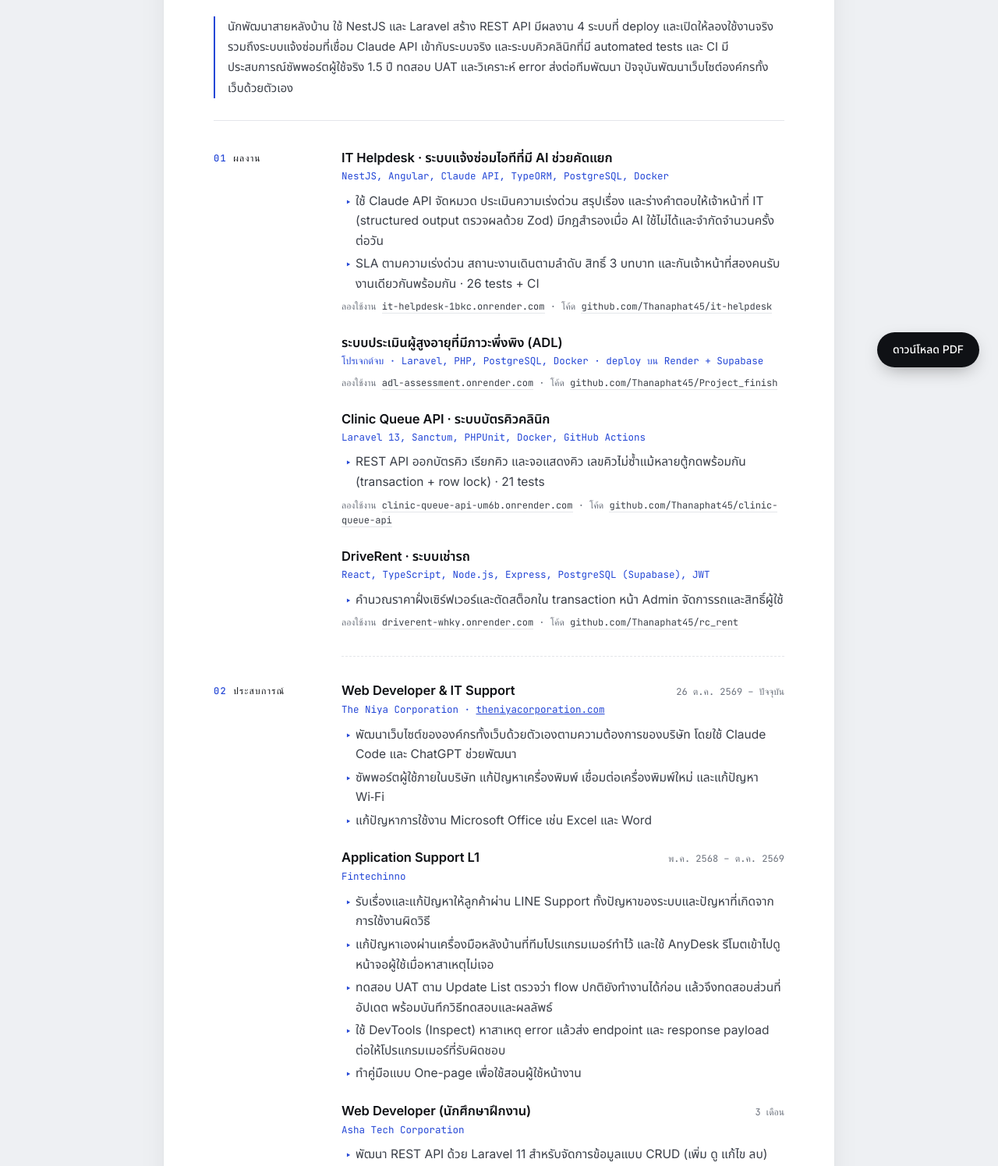
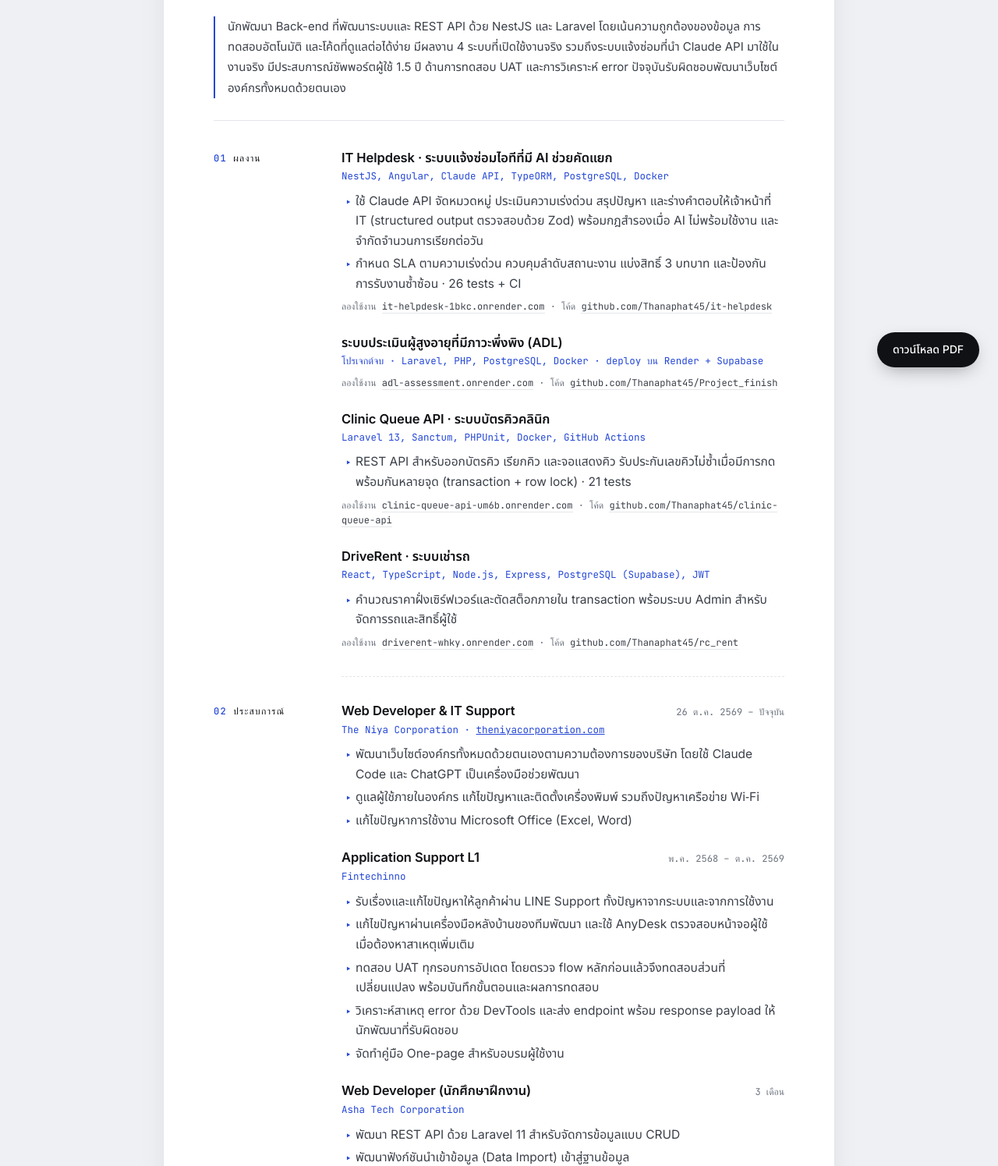
Before and after one commit to Thanaphat45/Thanaphat45.github.io, a plain HTML site: page resume.html in a window 1280 px wide. Shown: the part 305-1800 px from the top of the page at 78% size. Drawn offline with Linux system fonts and the light colour scheme.

Commit message:
Resume: professional wording TH/EN, rebuilt PDFs
Co-Authored-By: Claude Opus 5.5 <noreply@anthropic.com>

```diff
--- a/resume.html
+++ b/resume.html
@@ -167,9 +167,9 @@
       <a href="https://github.com/Thanaphat45" target="_blank" rel="noopener">github.com/Thanaphat45</a>
     </p>
     <p class="summary">
-      นักพัฒนาสายหลังบ้าน ใช้ NestJS และ Laravel สร้าง REST API มีผลงาน 4 ระบบที่ deploy และเปิดให้ลองใช้งานจริง
-      รวมถึงระบบแจ้งซ่อมที่เชื่อม Claude API เข้ากับระบบจริง และระบบคิวคลินิกที่มี automated tests และ CI
-      มีประสบการณ์ซัพพอร์ตผู้ใช้จริง 1.5 ปี ทดสอบ UAT และวิเคราะห์ error ส่งต่อทีมพัฒนา ปัจจุบันพัฒนาเว็บไซต์องค์กรทั้งเว็บด้วยตัวเอง
+      นักพัฒนา Back-end ที่พัฒนาระบบและ REST API ด้วย NestJS และ Laravel โดยเน้นความถูกต้องของข้อมูล การทดสอบอัตโนมัติ และโค้ดที่ดูแลต่อได้ง่าย
+      มีผลงาน 4 ระบบที่เปิดใช้งานจริง รวมถึงระบบแจ้งซ่อมที่นำ Claude API มาใช้ในงานจริง
+      มีประสบการณ์ซัพพอร์ตผู้ใช้ 1.5 ปี ด้านการทดสอบ UAT และการวิเคราะห์ error ปัจจุบันรับผิดชอบพัฒนาเว็บไซต์องค์กรทั้งหมดด้วยตนเอง
     </p>
   </header>
 
@@ -181,8 +181,8 @@
           <h3>IT Helpdesk · ระบบแจ้งซ่อมไอทีที่มี AI ช่วยคัดแยก</h3>
           <p class="org">NestJS, Angular, Claude API, TypeORM, PostgreSQL, Docker</p>
           <ul>
-            <li>ใช้ Claude API จัดหมวด ประเมินความเร่งด่วน สรุปเรื่อง และร่างคำตอบให้เจ้าหน้าที่ IT (structured output ตรวจผลด้วย Zod) มีกฎสำรองเมื่อ AI ใช้ไม่ได้และจำกัดจำนวนครั้งต่อวัน</li>
-            <li>SLA ตามความเร่งด่วน สถานะงานเดินตามลำดับ สิทธิ์ 3 บทบาท และกันเจ้าหน้าที่สองคนรับงานเดียวกันพร้อมกัน · 26 tests + CI</li>
+            <li>ใช้ Claude API จัดหมวดหมู่ ประเมินความเร่งด่วน สรุปปัญหา และร่างคำตอบให้เจ้าหน้าที่ IT (structured output ตรวจสอบด้วย Zod) พร้อมกฎสำรองเมื่อ AI ไม่พร้อมใช้งาน และจำกัดจำนวนการเรียกต่อวัน</li>
+            <li>กำหนด SLA ตามความเร่งด่วน ควบคุมลำดับสถานะงาน แบ่งสิทธิ์ 3 บทบาท และป้องกันการรับงานซ้ำซ้อน · 26 tests + CI</li>
           </ul>
           <p class="proj-links"><span>ลองใช้งาน <a href="https://it-helpdesk-1bkc.onrender.com" target="_blank" rel="noopener">it-helpdesk-1bkc.onrender.com</a></span><span>โค้ด <a href="https://github.com/Thanaphat45/it-helpdesk" target="_blank" rel="noopener">github.com/Thanaphat45/it-helpdesk</a></span></p>
         </article>
@@ -194,13 +194,13 @@
         <article class="item">
           <h3>Clinic Queue API · ระบบบัตรคิวคลินิก</h3>
           <p class="org">Laravel 13, Sanctum, PHPUnit, Docker, GitHub Actions</p>
-          <ul><li>REST API ออกบัตรคิว เรียกคิว และจอแสดงคิว เลขคิวไม่ซ้ำแม้หลายตู้กดพร้อมกัน (transaction + row lock) · 21 tests</li></ul>
+          <ul><li>REST API สำหรับออกบัตรคิว เรียกคิว และจอแสดงคิว รับประกันเลขคิวไม่ซ้ำเมื่อมีการกดพร้อมกันหลายจุด (transaction + row lock) · 21 tests</li></ul>
           <p class="proj-links"><span>ลองใช้งาน <a href="https://clinic-queue-api-um6b.onrender.com/api/v1/services" target="_blank" rel="noopener">clinic-queue-api-um6b.onrender.com</a></span><span>โค้ด <a href="https://github.com/Thanaphat45/clinic-queue-api" target="_blank" rel="noopener">github.com/Thanaphat45/clinic-queue-api</a></span></p>
         </article>
         <article class="item">
           <h3>DriveRent · ระบบเช่ารถ</h3>
           <p class="org">React, TypeScript, Node.js, Express, PostgreSQL (Supabase), JWT</p>
-          <ul><li>คำนวณราคาฝั่งเซิร์ฟเวอร์และตัดสต็อกใน transaction หน้า Admin จัดการรถและสิทธิ์ผู้ใช้</li></ul>
+          <ul><li>คำนวณราคาฝั่งเซิร์ฟเวอร์และตัดสต็อกภายใน transaction พร้อมระบบ Admin สำหรับจัดการรถและสิทธิ์ผู้ใช้</li></ul>
           <p class="proj-links"><span>ลองใช้งาน <a href="https://driverent-whky.onrender.com" target="_blank" rel="noopener">driverent-whky.onrender.com</a></span><span>โค้ด <a href="https://github.com/Thanaphat45/rc_rent" target="_blank" rel="noopener">github.com/Thanaphat45/rc_rent</a></span></p>
         </article>
       </div>
@@ -216,9 +216,9 @@
           </div>
           <p class="org">The Niya Corporation · <a href="https://www.theniyacorporation.com" style="color:inherit">theniyacorporation.com</a></p>
           <ul>
-            <li>พัฒนาเว็บไซต์ขององค์กรทั้งเว็บด้วยตัวเองตามความต้องการของบริษัท โดยใช้ Claude Code และ ChatGPT ช่วยพัฒนา</li>
-            <li>ซัพพอร์ตผู้ใช้ภายในบริษัท แก้ปัญหาเครื่องพิมพ์ เชื่อมต่อเครื่องพิมพ์ใหม่ และแก้ปัญหา Wi‑Fi</li>
-            <li>แก้ปัญหาการใช้งาน Microsoft Office เช่น Excel และ Word</li>
+            <li>พัฒนาเว็บไซต์องค์กรทั้งหมดด้วยตนเองตามความต้องการของบริษัท โดยใช้ Claude Code และ ChatGPT เป็นเครื่องมือช่วยพัฒนา</li>
+            <li>ดูแลผู้ใช้ภายในองค์กร แก้ไขปัญหาและติดตั้งเครื่องพิมพ์ รวมถึงปัญหาเครือข่าย Wi‑Fi</li>
+            <li>แก้ไขปัญหาการใช้งาน Microsoft Office (Excel, Word)</li>
           </ul>
         </article>
 
@@ -229,11 +229,11 @@
           </div>
           <p class="org">Fintechinno</p>
           <ul>
-            <li>รับเรื่องและแก้ปัญหาให้ลูกค้าผ่าน LINE Support ทั้งปัญหาของระบบและปัญหาที่เกิดจากการใช้งานผิดวิธี</li>
-            <li>แก้ปัญหาเองผ่านเครื่องมือหลังบ้านที่ทีมโปรแกรมเมอร์ทำไว้ และใช้ AnyDesk รีโมตเข้าไปดูหน้าจอผู้ใช้เมื่อหาสาเหตุไม่เจอ</li>
-            <li>ทดสอบ UAT ตาม Update List ตรวจว่า flow ปกติยังทำงานได้ก่อน แล้วจึงทดสอบส่วนที่อัปเดต พร้อมบันทึกวิธีทดสอบและผลลัพธ์</li>
-            <li>ใช้ DevTools (Inspect) หาสาเหตุ error แล้วส่ง endpoint และ response payload ต่อให้โปรแกรมเมอร์ที่รับผิดชอบ</li>
-            <li>ทำคู่มือแบบ One-page เพื่อใช้สอนผู้ใช้หน้างาน</li>
+            <li>รับเรื่องและแก้ไขปัญหาให้ลูกค้าผ่าน LINE Support ทั้งปัญหาจากระบบและจากการใช้งาน</li>
+            <li>แก้ไขปัญหาผ่านเครื่องมือหลังบ้านของทีมพัฒนา และใช้ AnyDesk ตรวจสอบหน้าจอผู้ใช้เมื่อต้องหาสาเหตุเพิ่มเติม</li>
+            <li>ทดสอบ UAT ทุกรอบการอัปเดต โดยตรวจ flow หลักก่อนแล้วจึงทดสอบส่วนที่เปลี่ยนแปลง พร้อมบันทึกขั้นตอนและผลการทดสอบ</li>
+            <li>วิเคราะห์สาเหตุ error ด้วย DevTools และส่ง endpoint พร้อม response payload ให้นักพัฒนาที่รับผิดชอบ</li>
+            <li>จัดทำคู่มือ One-page สำหรับอบรมผู้ใช้งาน</li>
           </ul>
         </article>
 
@@ -244,8 +244,8 @@
           </div>
           <p class="org">Asha Tech Corporation</p>
           <ul>
-            <li>พัฒนา REST API ด้วย Laravel 11 สำหรับจัดการข้อมูลแบบ CRUD (เพิ่ม ดู แก้ไข ลบ)</li>
-            <li>ทำฟังก์ชันนำเข้าข้อมูล (Data Import) เข้าสู่ฐานข้อมูล</li>
+            <li>พัฒนา REST API ด้วย Laravel 11 สำหรับจัดการข้อมูลแบบ CRUD</li>
+            <li>พัฒนาฟังก์ชันนำเข้าข้อมูล (Data Import) เข้าสู่ฐานข้อมูล</li>
           </ul>
         </article>
       </div>
@@ -260,7 +260,7 @@
             <span class="when">จบปี 2567</span>
           </div>
           <p class="org">มหาวิทยาลัยราชภัฏบุรีรัมย์</p>
-          <p>สายโปรแกรมเมอร์</p>
+          <p>แขนงการพัฒนาซอฟต์แวร์</p>
         </article>
       </div>
     </section>
```
Also changed, not shown: resume-en.html (+17 -17 lines), 2 other files.
